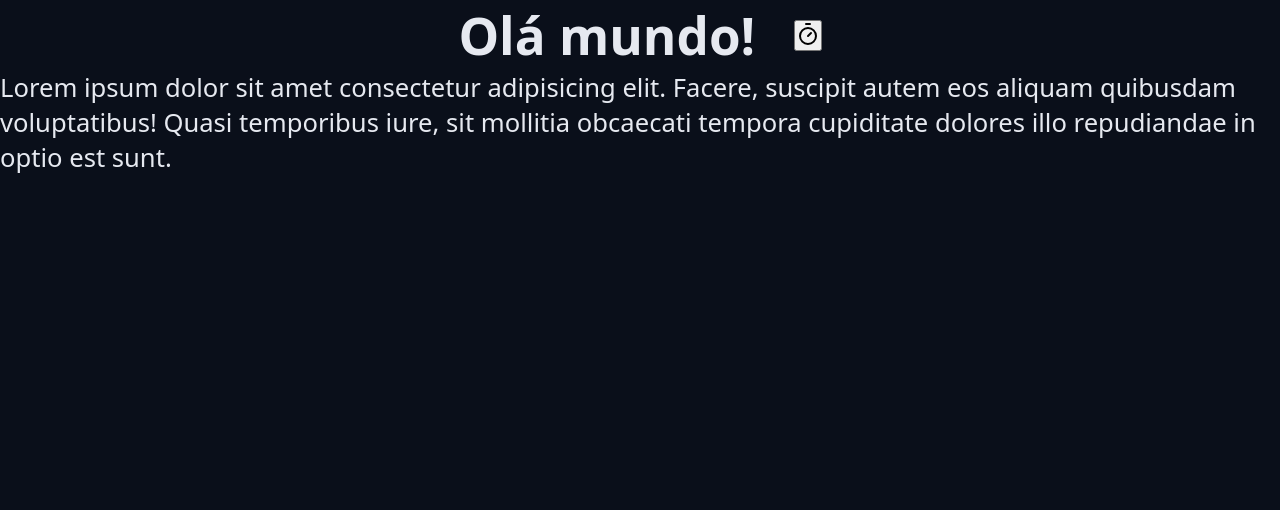
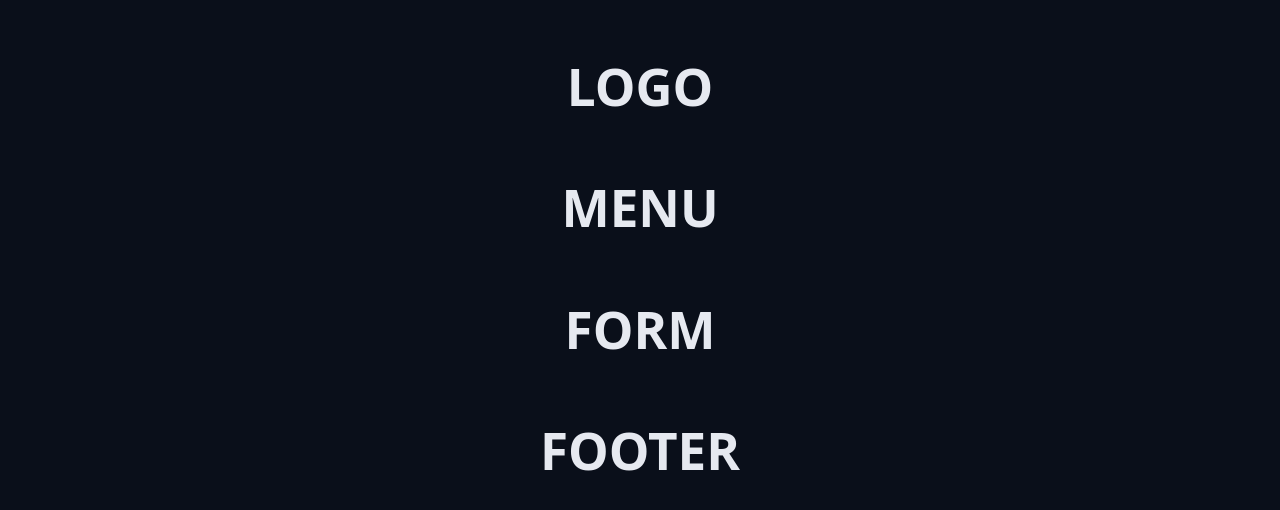
Before and after one commit to pettersonps/chronos-pomodoro, a React (Vite) app: page / in a window 1280 px wide. Shown: the top 510 px of the page. Built offline with nearby package versions, Linux system fonts and the light colour scheme.

Commit message:
organize components in default folder

```diff
--- a/src/App.tsx
+++ b/src/App.tsx
@@ -1,24 +1,24 @@
-import { Heading } from './components/Heading';
-
 import './styles/theme.css';
 import './styles/global.css';
-import { TimerIcon } from 'lucide-react';
+
+import { Container } from './components/Container';
+import { Heading } from './components/Heading';
 
 export function App() {
   return (
     <>
-      <Heading>
-        Olá mundo!
-        <button>
-          <TimerIcon />
-        </button>
-      </Heading>
-      <p>
-        Lorem ipsum dolor sit amet consectetur adipisicing elit. Facere,
-        suscipit autem eos aliquam quibusdam voluptatibus! Quasi temporibus
-        iure, sit mollitia obcaecati tempora cupiditate dolores illo repudiandae
-        in optio est sunt.
-      </p>
+      <Container>
+        <Heading>LOGO</Heading>
+      </Container>
+      <Container>
+        <Heading>MENU</Heading>
+      </Container>
+      <Container>
+        <Heading>FORM</Heading>
+      </Container>
+      <Container>
+        <Heading>FOOTER</Heading>
+      </Container>
     </>
   );
 }
--- /dev/null
+++ b/src/components/Container/index.tsx
@@ -0,0 +1,13 @@
+import styles from './styles.module.css';
+
+type ContainerProps = {
+  children: React.ReactNode;
+};
+
+export function Container({ children }: ContainerProps) {
+  return (
+    <div className={styles.container}>
+      <div className={styles.content}>{children}</div>
+    </div>
+  );
+}
--- /dev/null
+++ b/src/components/Container/styles.module.css
@@ -0,0 +1,12 @@
+.container-fluid {
+  max-width: auto;
+}
+
+.container {
+  max-width: 98rem;
+  margin: 0 auto;
+}
+
+.content {
+  margin: 3.2rem;
+}
--- a/src/components/Heading.tsx
+++ b/src/components/Heading/index.tsx
@@ -1,4 +1,4 @@
-import styles from './Heading.module.css';
+import styles from './styles.module.css';
 
 type HeadingProps = {
   children: React.ReactNode;
```
Also changed, not shown: src/components/Heading/styles.module.css (renamed from src/components/Heading.module.css).
